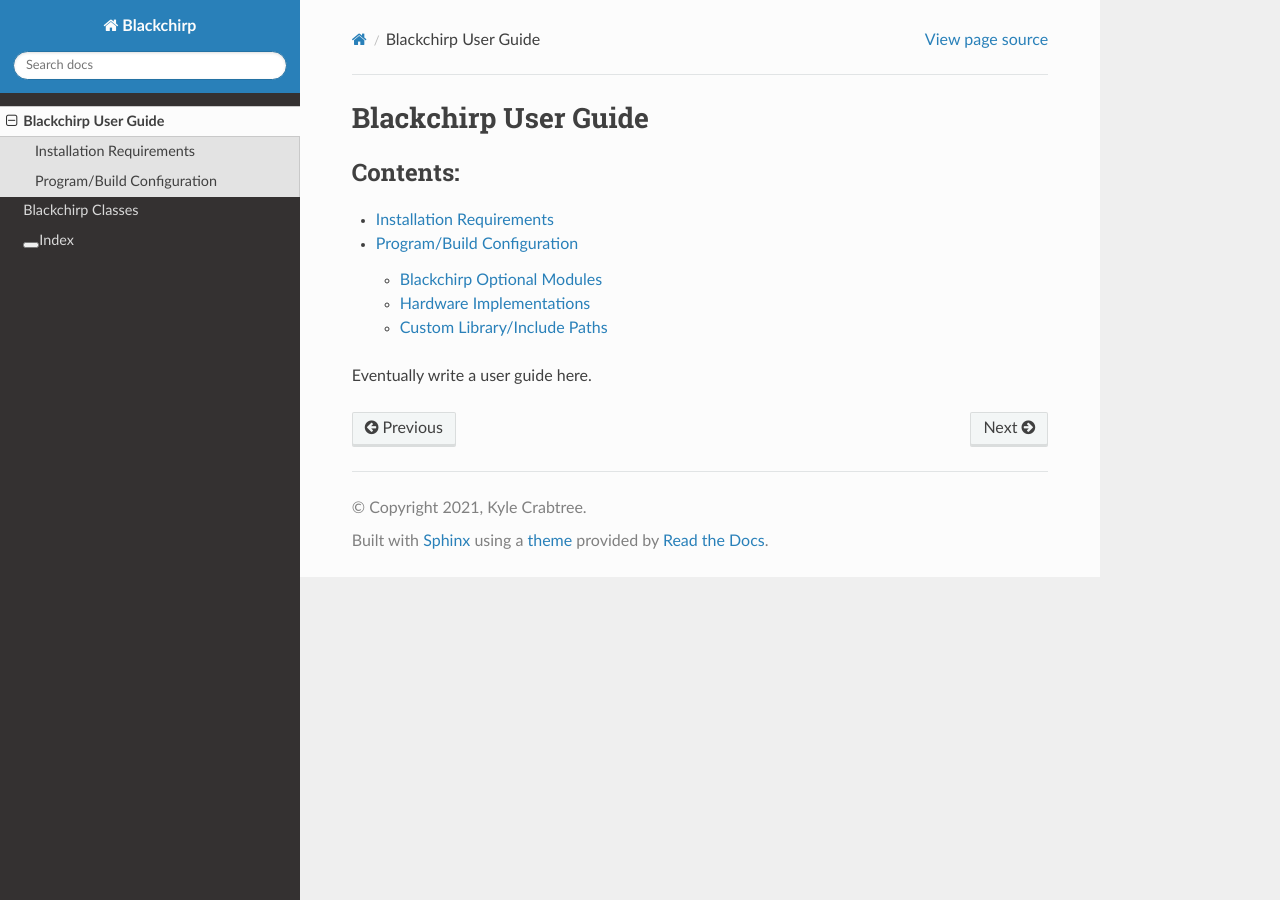
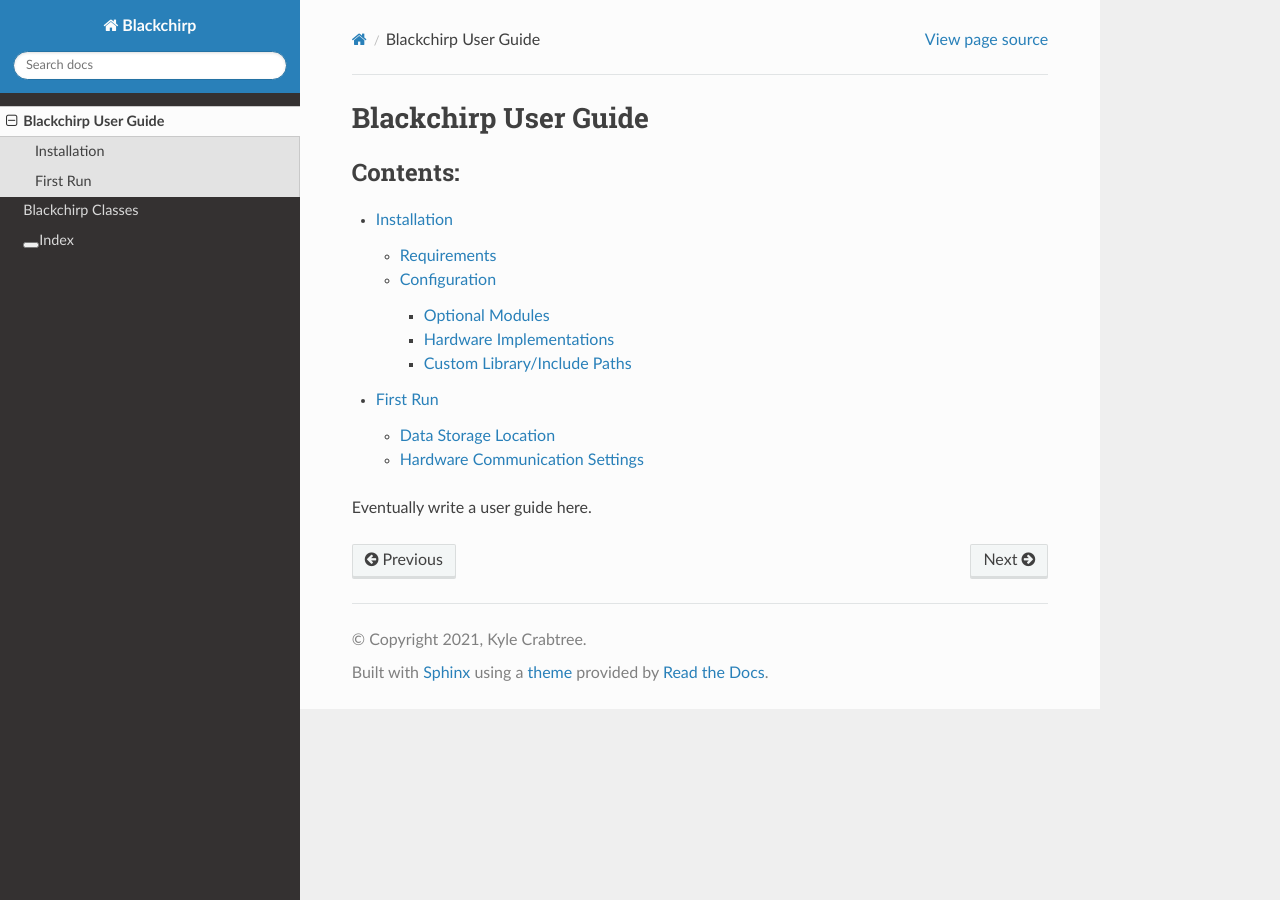
Before and after one commit to kncrabtree/blackchirp, a Sphinx documentation site: the page built from doc/source/user_guide.rst, in a window 1280 px wide. Built offline with Sphinx 7.4.7 and the Read the Docs theme 2.0.0, drawn with Linux system fonts in a browser that asks for light colours; some of the changed lines change nothing that is shown.

Commit message:
Add documentation to the user guide

```diff
--- a/doc/source/user_guide.rst
+++ b/doc/source/user_guide.rst
@@ -5,6 +5,7 @@
    :caption: Contents:
 
    user_guide/installation
+   user_guide/first_run
 
 
 Eventually write a user guide here.
--- /dev/null
+++ b/doc/source/user_guide/first_run.rst
@@ -0,0 +1,55 @@
+.. toctree::
+   :hidden:
+
+First Run
+=========
+
+If you are running Blackchirp for the first time, you will be prompted to perform a few initialization tasks.
+
+Data Storage Location
+---------------------
+
+.. image:: /_static/user_guide/first_run/prompt.png
+   :width: 400
+   :alt: First run prompt
+
+After clicking "Ok", you will be taken to a dialog where you may select your desired location.
+
+.. image:: /_static/user_guide/first_run/savepathdialog.png
+   :width: 400
+   :alt: Save path dialog
+
+When you click the "Apply" button, Blackchirp will attempt to create the folder and, if successful, will then make 4 subdirectories:
+
+- ``experiments``: Storage for experiment data files
+- ``log``: Location of program log files
+- ``rollingdata``: CSV files containing monitoring data
+- ``textexports``: Default location for XY export files for graph data
+
+Blackchirp stores experiment data by number: the first experiment recorded is number 1, and the number is incremented automatically.
+If the folder you selected already contains Blackchirp data, the program will attempt to set the starting experiment number the next available value, but this can be done manually if desired.
+It is strongly recommended that you start from experiment number 1 if you are selecting a new folder location.
+
+The data location and experiment number are written to a configuration file, and the next time the program is started, these settings will be recalled.
+The location of the configuration file is platform-dependent: on Linux, the default location is ``~/.config/CrabtreeLab/Blackchirp.conf``.
+Experienced users may wish to edit the configuration file, but most settings can be directly made from the Blackchirp user interface, so it is not recommended to manually alter the config file unless you know exactly what you are doing.
+
+Once you have hit the "Apply" button, the "Save" button will become enabled if creation of the data directories was successful.
+Click the "Save" button to continue.
+
+Hardware Communication Settings
+-------------------------------
+
+After selecting a data storage location, Blackchirp will open the Hardware Communication Dialog shown below.
+
+.. image:: /_static/user_guide/first_run/hwcommunication.png
+   :width: 700
+   :alt: Hardware communication dialog
+
+From this window, you can enter connection information for any GPIB, RS232, TCP or custom instruments that are connected to the program.
+This process is optional; it can be done at any later time by opening the Hardware > Communication menu item.
+In the screenshot above, the controls are disabled because no hardware was compiled into the program.
+If hardware is compiled in, then each hardware item will appear in one of the dropdown boxes.
+Select a hardware item, enter the appropriate information (IP address, path to device file, etc), and hit the associated "Test Connection" button.
+The result of the communication test will be displayed in a popup box.
+When finished, close the dialog, and the main user interface will be displayed.
--- a/doc/source/user_guide/installation.rst
+++ b/doc/source/user_guide/installation.rst
@@ -2,8 +2,11 @@
    :hidden:
 
 
-Installation Requirements
-=========================
+Installation
+============
+
+Requirements
+............
 
 Blackchirp is a cross-platform program, though at present it has only been tested on the Linux distribution openSUSE 15.2+.
 If the program does not behave as expected on other platforms, please `raise an issue`_.
@@ -23,21 +26,21 @@
 .. _GNU Scientific Library: https://www.gnu.org/software/gsl/
 .. _CUDA: https://developer.nvidia.com/cuda-downloads
 
-The easist way to build Blackchirp is to open the `blackchirp.pro` file in the `Qt Creator`_ IDE, which allows you to easily configure a qmake/C++ kit and control whether the build includes debugging symbols.
+The easist way to build Blackchirp is to open the ``blackchirp.pro`` file in the `Qt Creator`_ IDE, which allows you to easily configure a qmake/C++ kit and control whether the build includes debugging symbols.
 It is recommended to build Blackchirp in the release configuration for best performance.
 
 .. _Qt Creator: https://www.qt.io/product/development-tools
 
-Program/Build Configuration
-===========================
+Configuration
+.............
 
 The user-controllable build parameters are specified in ``src/config/config.pri``.
 This file does not exist in the repository, as the contents will be different for every user, so a template file is provided as ``src/config/config.pri.template``.
 Simply copy that template to ``src/config/config.pri`` and it can then be edited and used to build the program.
 By editing this file, there are three main aspects of the program you can control: optional modules, hardware implementations, and custom library/include paths.
 
-Blackchirp Optional Modules
----------------------------
+Optional Modules
+----------------
 
 As of Blackchirp v1.0, there are two optional modules that may be enabled by adding the following lines to ``config.pri``:
 
```
Also changed, not shown: doc/source/_static/user_guide/first_run/hwcommunication.png (added), doc/source/_static/user_guide/first_run/prompt.png (added), doc/source/_static/user_guide/first_run/savepathdialog.png (added), 1 other file.
